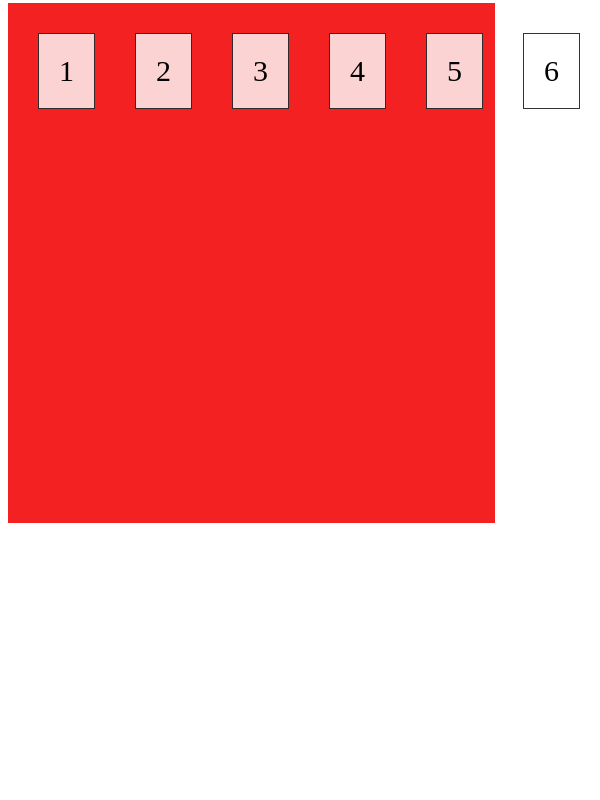
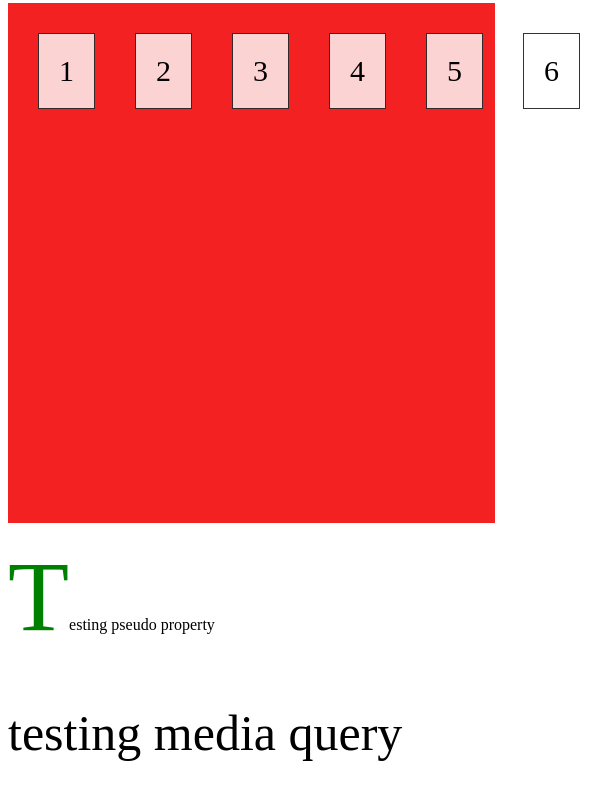
Before and after one commit to fauzan07/css-tutorials, a plain HTML site: page index.html in a window 600 px wide. Shown: the part 1788-2588 px from the top of the page. Before the commit the page ends 2319 px from the top, so only its background shows below. Drawn offline with Linux system fonts and the light colour scheme.

Commit message:
mediaquery

```diff
--- a/index.html
+++ b/index.html
@@ -106,5 +106,9 @@
         <div class="flex-item">5</div>
         <div class="flex-item">6</div>
       </div>
+
+      <p class="psu-test">testing pseudo property</p>
+
+      <p class="test-media">testing media query</p>
 </body>
 </html>
--- a/style.css
+++ b/style.css
@@ -99,10 +99,10 @@ div.first {
         opacity: 0.6;
       }
 
-  .bg-1{
-      /* background-image: url("images/banner.jpg"); */
-      /* background-repeat: no-repeat; */
- }
+      /* .bg-1{
+          background-image: url("images/banner.jpg");
+          background-repeat: no-repeat;
+     } */
 
      .border-property{
          /* border-style: dotted; */
@@ -216,3 +216,48 @@ div.first {
         text-align: center;
         margin: 20px;
       }
+
+      .psu-test::first-letter{
+          color: #f32121;
+          font-size: 100px;
+          text-transform: capitalize;
+      }
+
+      .test-media{
+          font-size: 100px;
+      }
+
+       @media only screen and (max-width: 600px) {
+        .test-media{
+            font-size: 50px;
+        }
+
+        .psu-test::first-letter{
+            color:blue;
+            font-size: 100px;
+            text-transform: capitalize;
+        }
+      }
+
+      @media only screen and (min-width: 600px) {
+        .psu-test::first-letter{
+            color:green;
+            font-size: 100px;
+            text-transform: capitalize;
+        }
+      }
+
+      /* Extra small devices (phones, 600px and down) */
+    /* @media only screen and (max-width: 600px) {...} */
+
+    /* Small devices (portrait tablets and large phones, 600px and up) */
+    /* @media only screen and (min-width: 600px) {...} */
+
+    /* Medium devices (landscape tablets, 768px and up) */
+    /* @media only screen and (min-width: 768px) {...} */
+
+    /* Large devices (laptops/desktops, 992px and up) */
+    /* @media only screen and (min-width: 992px) {...} */
+
+    /* Extra large devices (large laptops and desktops, 1200px and up) */
+    /* @media only screen and (min-width: 1200px) {...} */
```
Lines whose indentation alone changed are shown as unchanged.
